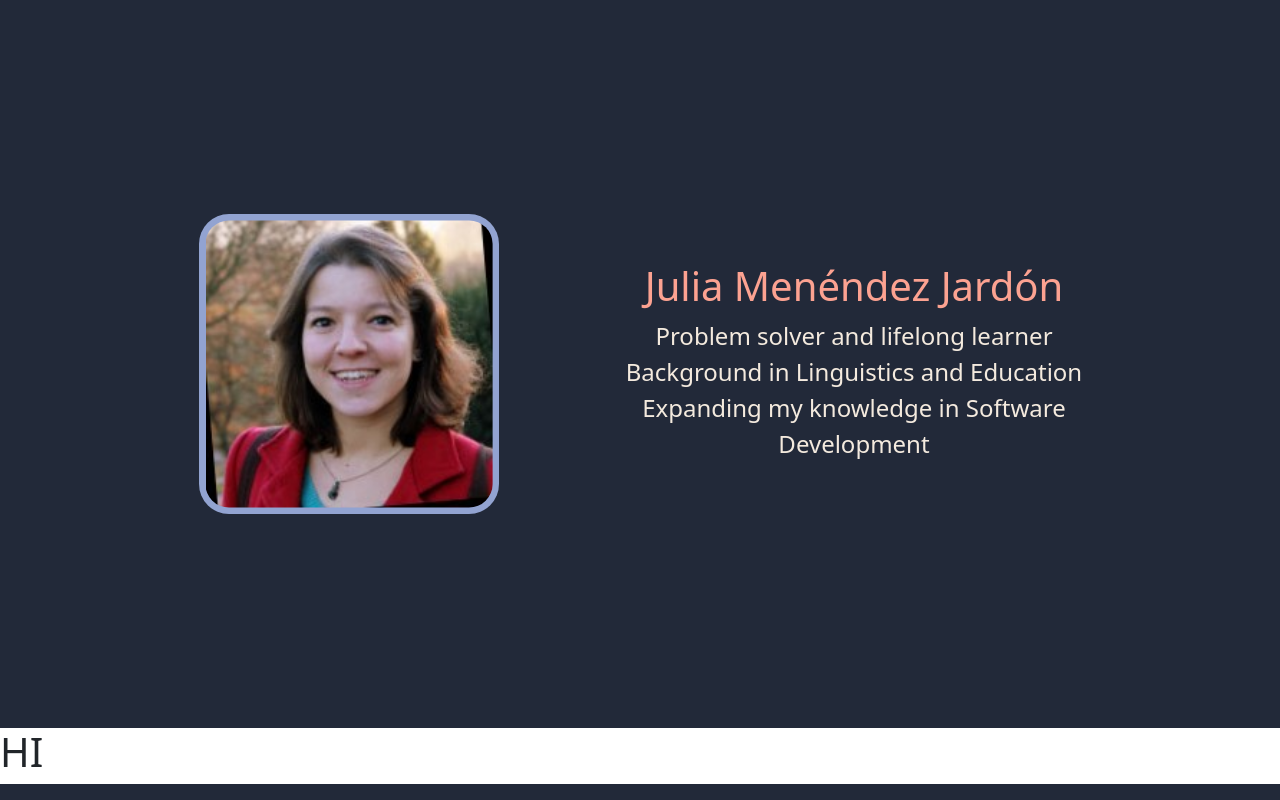
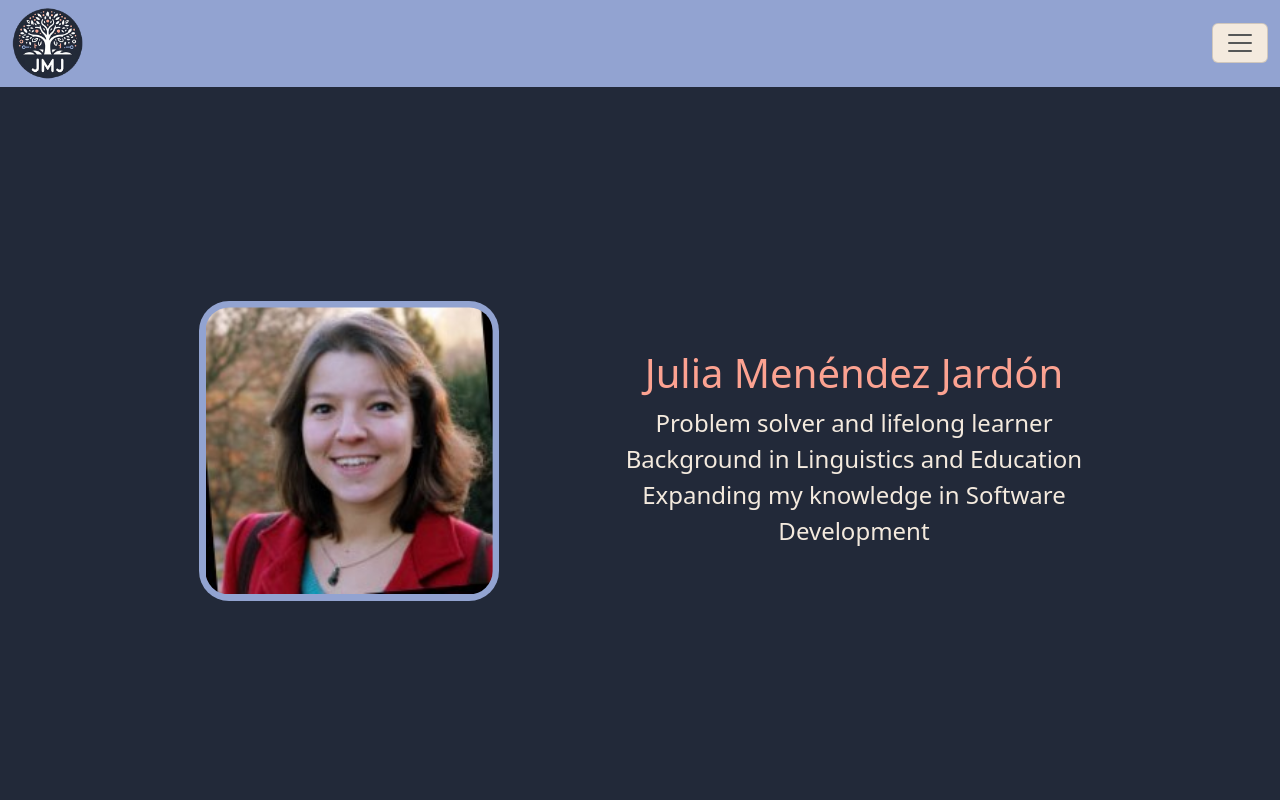
Before and after one commit to juliamj222/port, a React (Create React App) app: page / in a window 1280 px wide. Shown: the top 800 px of the page. Built offline with nearby package versions, Linux system fonts and the light colour scheme; a web font is replaced by a local one.

Commit message:
Update App.js

```diff
--- a/src/App.js
+++ b/src/App.js
@@ -19,9 +19,9 @@ import Pokedex from "./components/projects/Pokedex/Pokedex.jsx";
 function App() {
   return (
     <div className="App">
-      {/*  <HeaderAndNav /> */}
+      <HeaderAndNav />
       <MainIndex />
-      <h1>HI</h1>
+
       <Routes>
         <Route path="/" element={<MainIndex />} />
         <Route path="/projects" element={<Projects />} />
```
